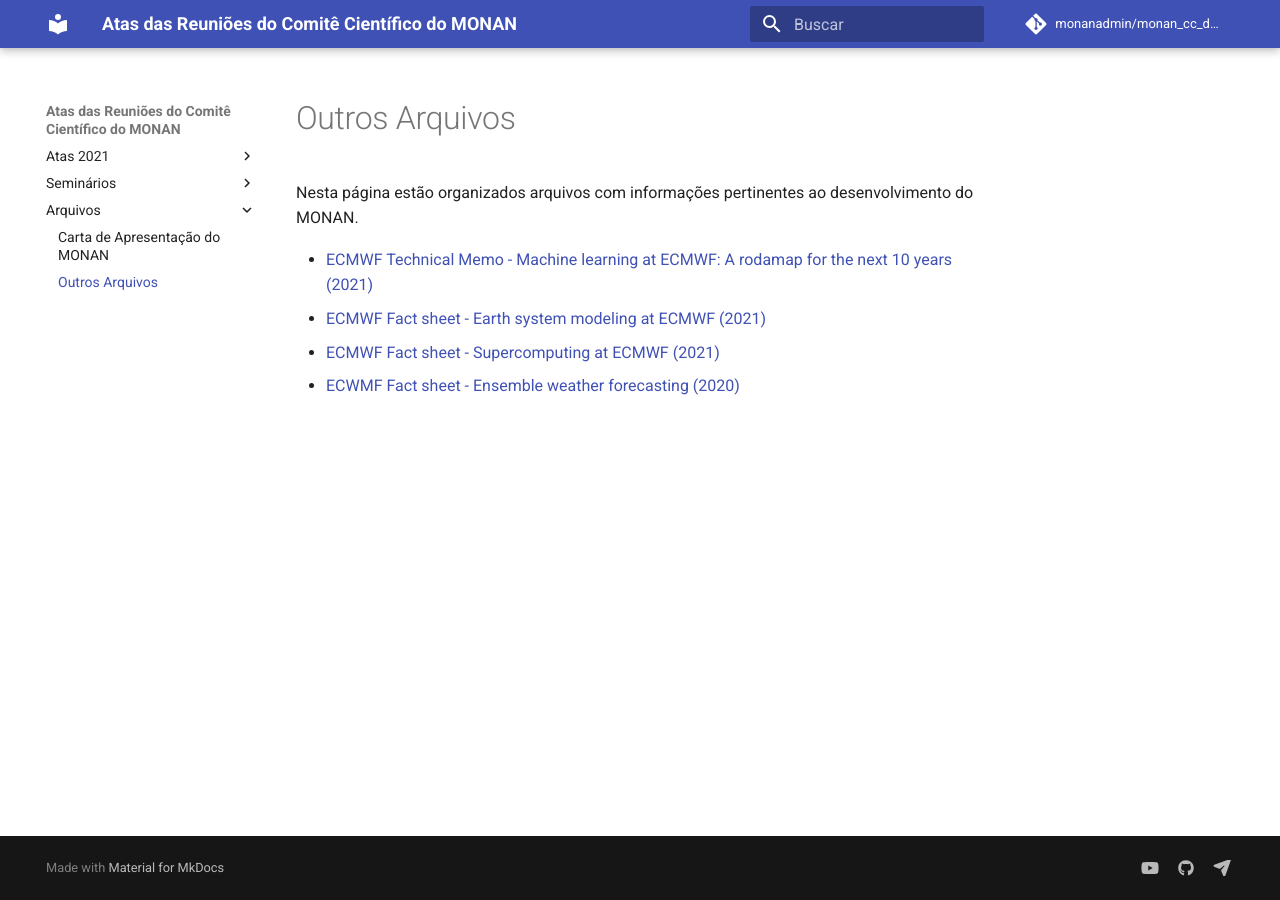
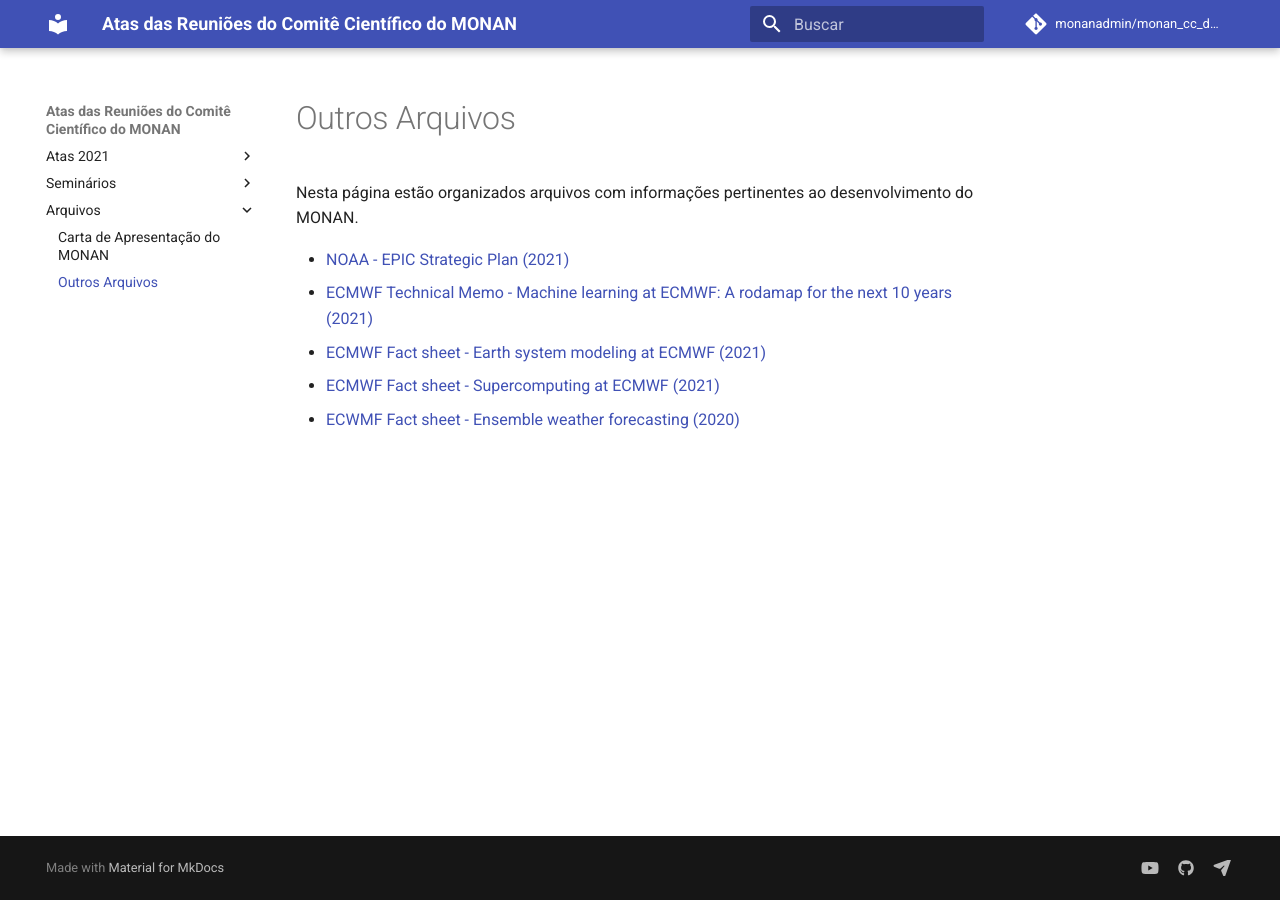
Before and after one commit to monanadmin/monan_cc_docs, an MkDocs documentation site: the page built from docs/outros_arquivos.md, in a window 1280 px wide. Built offline with MkDocs 1.6.1 and Material for MkDocs 9.7.7, drawn with Linux system fonts in a browser that asks for light colours; comment, search, counter and statistics services are not loaded.

Commit message:
Update outros_arquivos.md
Adicionando documento com o planejamento estratégico do EPIC da NOAA

```diff
--- a/docs/outros_arquivos.md
+++ b/docs/outros_arquivos.md
@@ -2,6 +2,7 @@
 
 Nesta página estão organizados arquivos com informações pertinentes ao desenvolvimento do MONAN.
 
+* [NOAA - EPIC Strategic Plan (2021)](https://wpo.noaa.gov/Portals/0/Signed_EpicStrategicPlan2021-0903.pdf?ver=2021-09-29-112701-643)
 * [ECMWF Technical Memo - Machine learning at ECMWF: A rodamap for the next 10 years (2021)](https://drive.google.com/file/d/1jsx0AaBqPWP3arhTncfoAZgpkKlN8TxK/view?usp=sharing)
 * [ECMWF Fact sheet - Earth system modeling at ECMWF (2021)](https://drive.google.com/file/d/1DwO2pL2PSuxikQDwna5mz6Lzy6fku9nX/view?usp=sharing)
 * [ECMWF Fact sheet - Supercomputing at ECMWF (2021)](https://drive.google.com/file/d/1gj5H7qXBwQvvBhGD6PbhvoWTymWsd09c/view?usp=sharing)
```
